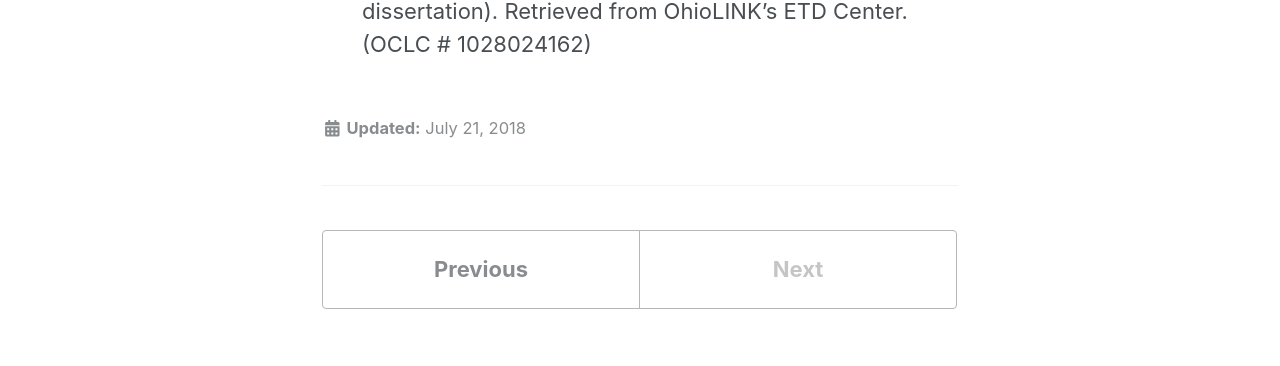
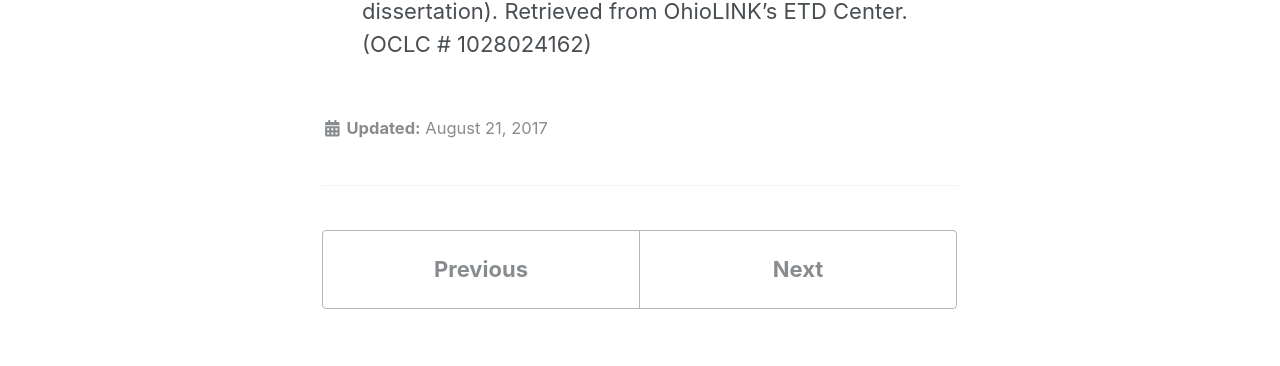
Before and after one commit to jianv/jianv.github.io, a Jekyll site: the page built from _posts/2017-08-21-sealevel.md, in a window 1280 px wide and 900 px high, scrolled down 5750 px. Shown: the part 371-737 px from the top of the window. Built offline with Jekyll 4.4.1, drawn with Linux system fonts in a browser that asks for light colours; nearby versions of some CDN libraries.

Commit message:
Update 2017-08-21-sealevel.md

```diff
--- a/_posts/2017-08-21-sealevel.md
+++ b/_posts/2017-08-21-sealevel.md
@@ -1,6 +1,6 @@
 ---
 title: " Machine Learning: The Prediction of Sea Level Variation with considering tidal constituents "
-date: 2018-07-21
+date: 2017-08-21
 excerpt: "The goal of this project is to compare the sea level prediction performance from real observation and thermotical tidal model."
 mathjax: "true"
 ---
```
